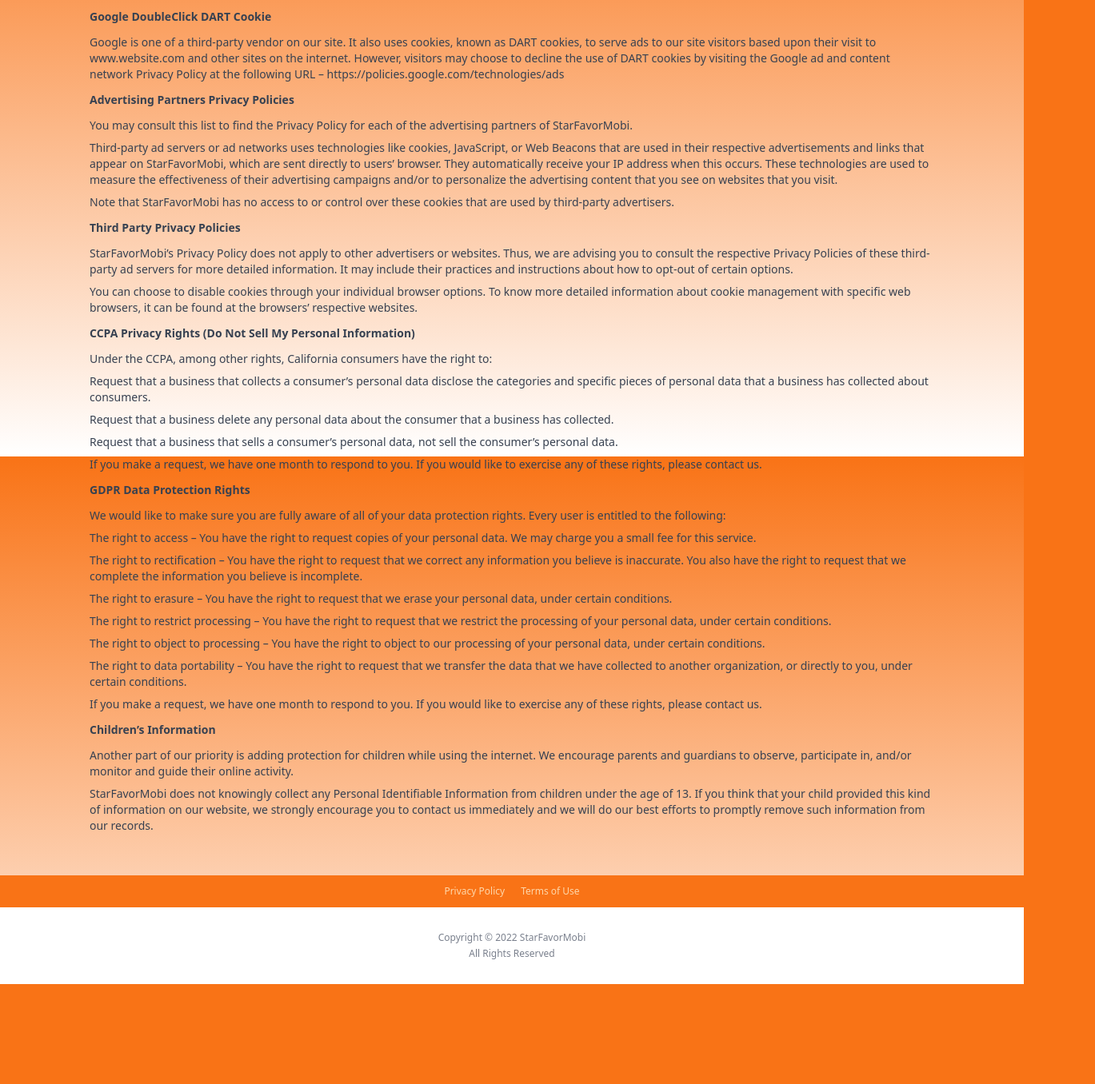
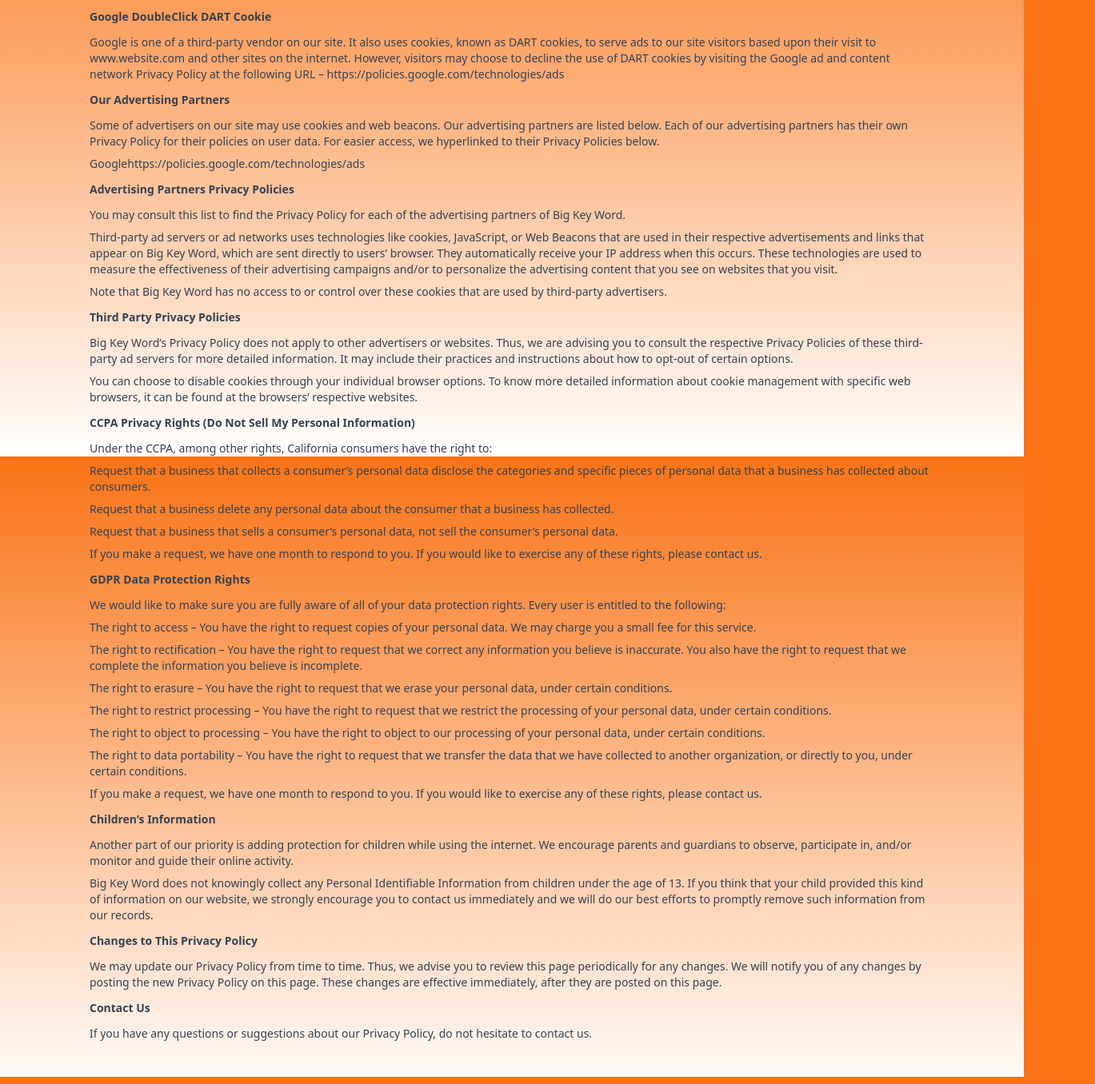
Before and after one commit to zengtai/starfavormobi, a Next.js app: page /t/privacy-policy in a window 1280 px wide. Shown: the part 1029-2385 px from the top of the page at 80% size, 1369 px wide, since content can reach past the window. Before the commit the page ends 2260 px from the top, so only its background shows below. Built offline with nearby package versions, Linux system fonts and the light colour scheme.

Commit message:
暂存；AdX审核

```diff
--- /dev/null
+++ b/components/AdX.js
@@ -0,0 +1,39 @@
+import { useEffect } from "react";
+import { DEV_MODE, SHOW_AD } from "@/lib/constants";
+
+export default function AdX({ slot }) {
+  // Next.js Component for Google Publisher Tag
+  console.log("AdX", slot);
+  useEffect(() => {
+    window.googletag = window.googletag || { cmd: [] };
+    googletag.cmd.push(function () {
+      googletag.defineSlot(slot.unit_id, slot.sizes, slot.slot_id).addService(googletag.pubads());
+
+      // Enable this to test ads
+      DEV_MODE ? googletag.pubads().set("adsense_test_mode", "on") : null;
+      //
+      googletag.pubads().enableSingleRequest();
+      googletag.pubads().collapseEmptyDivs();
+      googletag.enableServices();
+
+      //
+      googletag.cmd.push(function () {
+        googletag.display(slot.slot_id);
+      });
+    });
+    return () => {
+      googletag.cmd.push(function () {
+        googletag.destroySlots();
+      });
+    };
+  });
+  return (
+    <>
+      <div
+        id={slot.slot_id}
+        className="my-4 mx-auto flex justify-center"
+        style={{ minWidth: slot.sizes[0], minHeight: slot.sizes[1] }}
+      ></div>
+    </>
+  );
+}
--- a/components/Navbar.js
+++ b/components/Navbar.js
@@ -66,7 +66,7 @@
                 className={`${isDetail ? `text-orange-400` : `text-white`} ml-2 text-base
                 font-bold xl:text-xl`}
               >
-                Starfavor
+                Game Center
               </span>
             </>
           </Link>
--- a/components/SectionTitle.js
+++ b/components/SectionTitle.js
@@ -1,8 +1,14 @@
+import Link from "next/link";
 export default function SectionTitle({ title, icon }) {
   return (
-    <h2 className="flex items-center space-x-2 py-2 px-4 pb-0 font-semibold text-gray-700 md:text-lg">
-      <span className={`text-gray-700`}>{icon}</span>
-      <span>{title}</span>
-    </h2>
+    <div className="my-2 flex items-center justify-between">
+      <h2 className="flex items-center space-x-2 py-2 px-4 pb-0 font-semibold text-gray-700 md:text-lg">
+        <span className={`text-gray-700`}>{icon}</span>
+        <span>{title}</span>
+      </h2>
+      <Link className="mr-4 text-gray-600 xl:mr-6" href={`/category/${title.toLowerCase()}`}>
+        More
+      </Link>
+    </div>
   );
 }
--- a/pages/category/[slug].js
+++ b/pages/category/[slug].js
@@ -30,7 +30,7 @@
         <Head>
           <title>{`${categoryName} Games | Play ${categoryName} Games on ${SITE_META.NAME}`}</title>
         </Head>
-        <AdScript />
+        {/* <AdScript /> */}
         <div className="hidden">
           <svg
             xmlns="http://www.w3.org/2000/svg"
@@ -41,7 +41,7 @@
             <path d="M9.049 2.927c.3-.921 1.603-.921 1.902 0l1.07 3.292a1 1 0 00.95.69h3.462c.969 0 1.371 1.24.588 1.81l-2.8 2.034a1 1 0 00-.364 1.118l1.07 3.292c.3.921-.755 1.688-1.54 1.118l-2.8-2.034a1 1 0 00-1.175 0l-2.8 2.034c-.784.57-1.838-.197-1.539-1.118l1.07-3.292a1 1 0 00-.364-1.118L2.98 8.72c-.783-.57-.38-1.81.588-1.81h3.461a1 1 0 00.951-.69l1.07-3.292z" />
           </svg>
         </div>
-        <AdSense slot={ADS_SLOT_ID.CATEGORY} key={`${categoryName}-${Math.random()}}`} />
+        {/* <AdSense slot={ADS_SLOT_ID.CATEGORY} key={`${categoryName}-${Math.random()}}`} /> */}
 
         <div className="grow py-4">
           <CategoryTitle title={categoryName} />
--- a/pages/game/[slug].js
+++ b/pages/game/[slug].js
@@ -27,8 +27,8 @@
         <Head>
           <title>{`${game.title} | Play ${game.title} on ${SITE_META.NAME}`}</title>
         </Head>
-        <AdScript />
-        <AdSense slot={ADS_SLOT_ID.DETAIL} key={`${game.slug}-${Math.random()}}`} />
+        {/* <AdScript />
+        <AdSense slot={ADS_SLOT_ID.DETAIL} key={`${game.slug}-${Math.random()}}`} /> */}
         <div className="hidden">
           <svg
             xmlns="http://www.w3.org/2000/svg"
--- a/pages/index.js
+++ b/pages/index.js
@@ -65,7 +65,7 @@
         <Head>
           <title>{`${SITE_META.NAME} | Play Free Games Online`}</title>
         </Head>
-        <AdScript />
+        {/* <AdScript /> */}
         <div className="relative z-30 grow">
           <div className="hidden">
             <svg
@@ -78,7 +78,7 @@
             </svg>
           </div>
 
-          <AdSense slot={ADS_SLOT_ID.HOME} key={`Home-${Math.random()}}`} />
+          {/* <AdSense slot={ADS_SLOT_ID.HOME} key={`Home-${Math.random()}}`} /> */}
 
           <div className="xl:mx-8">
             <GameList
@@ -90,21 +90,6 @@
               cols="3"
             />
           </div>
-
-          {/* <div className="xl:mx-8">
-            {playedGames ? (
-              <>
-                <PlayedList
-                  icon={historyIcon()}
-                  iconClassName="text-purple-400"
-                  title="Continue Playing"
-                  games={playedGames}
-                  isPriority
-                  cols="4"
-                />
-              </>
-            ) : null}
-          </div> */}
 
           <div className="grid gap-x-8 xl:mx-8 xl:mb-8 xl:grid-cols-3">
             {data
@@ -124,12 +109,26 @@
                         ))}
                       </ul>
                     </div>
-                    {index === 0 ? (
+                    {/* {index === 0 ? (
                       <AdSense slot={ADS_SLOT_ID.HOME} key={`Home-${Math.random()}}`} />
-                    ) : null}
+                    ) : null} */}
                   </Fragment>
                 );
               })}
+          </div>
+          <div className="about-us">
+            <h2 className="">About Game Center</h2>
+            <div className="content text-gray-600">
+              <p>Fun, free games at our Game Center!</p>
+              <p>If you have the time you can indulge in a world of games.</p>
+              <p>
+                At Game Center, we believe that everyone can have a great online gaming experience,
+                regardless of their financial situation. That&apos;s why we offer tons of free
+                games, ensuring that everyone has the opportunity to enjoy the fun and excitement of
+                gaming without breaking the bank.
+              </p>
+              <p>If you have the time you can indulge in the world of gaming.</p>
+            </div>
           </div>
         </div>
       </Layout>
--- a/pages/t/privacy-policy.js
+++ b/pages/t/privacy-policy.js
@@ -91,6 +91,25 @@
               https://policies.google.com/technologies/ads
             </a>
           </p>
+          <h2 className="text-md my-3 font-bold">Our Advertising Partners</h2>
+          <p className="my-2">
+            Some of advertisers on our site may use cookies and web beacons. Our advertising
+            partners are listed below. Each of our advertising partners has their own Privacy Policy
+            for their policies on user data. For easier access, we hyperlinked to their Privacy
+            Policies below.
+          </p>
+          <ul>
+            <li>
+              <span>Google</span>
+              <a
+                href="https://policies.google.com/technologies/ads"
+                target="_blank"
+                rel="noreferrer"
+              >
+                https://policies.google.com/technologies/ads
+              </a>
+            </li>
+          </ul>
           <h2 className="text-md my-3 font-bold">Advertising Partners Privacy Policies</h2>
           <p className="my-2">
             You may consult this list to find the Privacy Policy for each of the advertising
@@ -189,6 +208,18 @@
             information on our website, we strongly encourage you to contact us immediately and we
             will do our best efforts to promptly remove such information from our records.
           </p>
+          <h2 className="text-md my-3 font-bold">Changes to This Privacy Policy</h2>
+          <p>
+            We may update our Privacy Policy from time to time. Thus, we advise you to review this
+            page periodically for any changes. We will notify you of any changes by posting the new
+            Privacy Policy on this page. These changes are effective immediately, after they are
+            posted on this page.
+          </p>
+          <h2 className="text-md my-3 font-bold">Contact Us</h2>
+          <p>
+            If you have any questions or suggestions about our Privacy Policy, do not hesitate to
+            contact us.
+          </p>
         </div>
       </Layout>
     </>
--- a/pages/t/terms-of-use.js
+++ b/pages/t/terms-of-use.js
@@ -1,5 +1,5 @@
-import Layout from "../../components/Layout";
-import { SITE_META } from "../../lib/constants";
+import Layout from "@/components/Layout";
+import { SITE_META } from "@lib/constants";
 // import { getGames } from "../../lib/api";
 // import categories from "@/data/categories.json";
 
@@ -9,11 +9,11 @@
       <Layout title={`Terms of Use`}>
         <div className="p-4 text-gray-700 md:p-8 xl:mx-auto xl:w-[1120px]">
           <h1 className="pb-3 text-2xl font-bold">Terms of Use</h1>
+          <p>Version 1.0</p>
           <p className="my-2">
-            The {SITE_META.NAME} website located at {SITE_META.URL} is a copyrighted work belonging
-            to {SITE_META.NAME}. Certain features of the Site may be subject to additional
-            guidelines, terms, or rules, which will be posted on the Site in connection with such
-            features.
+            The {SITE_META.NAME} is a copyrighted work belonging to {SITE_META.PARENT}. Certain
+            features of the Site may be subject to additional guidelines, terms, or rules, which
+            will be posted on the Site in connection with such features.
           </p>
           <p className="my-2">
             All such additional terms, guidelines, and rules are incorporated by reference into
@@ -115,6 +115,20 @@
             <a href="https://policies.google.com/technologies/ads">
               https://policies.google.com/technologies/ads
             </a>
+          </p>
+          <p className="my-2">
+            <strong>Our Advertising Partners.</strong> Some of advertisers on our site may use
+            cookies and web beacons. Our advertising partners are listed below. Each of our
+            advertising partners has their own Privacy Policy for their policies on user data. For
+            easier access, we hyperlinked to their Privacy Policies below.
+            <ul>
+              <li>
+                <span>Google</span>
+                <a href="https://policies.google.com/technologies/ads">
+                  https://policies.google.com/technologies/ads
+                </a>
+              </li>
+            </ul>
           </p>
           <h2 className="text-md my-3 font-bold">Disclaimers</h2>
           <p className="my-2">
@@ -412,9 +426,6 @@
             Marks without our prior written consent or the consent of such third party which may own
             the Marks.
           </p>
-          <h2 className="text-md my-3 font-bold">Contact Information</h2>
-          <p className="my-2">Address: Singapore</p>
-          <p className="my-2">Email: contact@{SITE_META.DOMAIN}</p>
         </div>
       </Layout>
     </>
--- a/styles/globals.css
+++ b/styles/globals.css
@@ -24,3 +24,15 @@
   /* background-size: 100%; */
   @apply relative flex min-h-screen flex-col bg-contain bg-no-repeat text-sm;
 }
+
+.about-us {
+  @apply m-4 rounded-lg bg-white p-4 shadow;
+}
+
+.about-us h2 {
+  @apply mb-2 text-lg font-bold text-orange-500;
+}
+
+.about-us p {
+  @apply mb-2 text-gray-700;
+}
--- a/utils/getGameUrl.js
+++ b/utils/getGameUrl.js
@@ -1,5 +1,6 @@
 import { GAME_PATH } from "@/lib/constants";
 
 export default function getGameUrl(name) {
-  return `${GAME_PATH + name}`;
+  return `${GAME_PATH + name}.html`;
+  // return `${GAME_PATH + name}`;
 }
```
Also changed, not shown: lib/constants.js, public/ads.txt.
